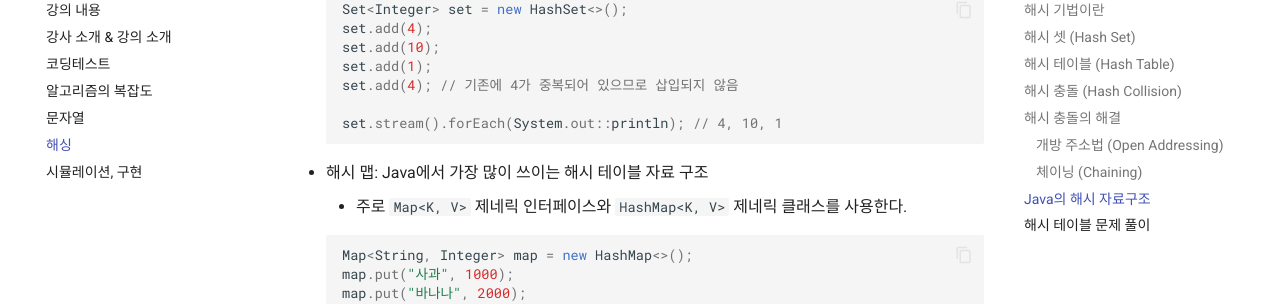
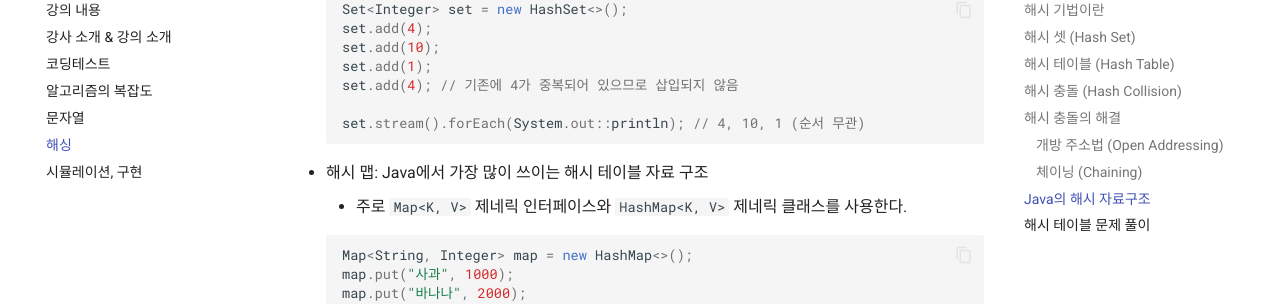
Before and after one commit to abel-shin/pccp-java, an MkDocs documentation site: the page built from docs/day1/section6.md, in a window 1280 px wide and 900 px high, scrolled down 3737 px. Shown: the part 146-450 px from the top of the window. Built offline with MkDocs 1.6.1 and Material for MkDocs 9.7.7, drawn with Linux system fonts in a browser that asks for light colours; some of the changed text lies outside the part shown.

Commit message:
added some notes

````diff
--- a/docs/day1/section6.md
+++ b/docs/day1/section6.md
@@ -70,7 +70,7 @@
     set.add(1);
     set.add(4); // 기존에 4가 중복되어 있으므로 삽입되지 않음
 
-    set.stream().forEach(System.out::println); // 4, 10, 1
+    set.stream().forEach(System.out::println); // 4, 10, 1 (순서 무관)
     ```
 
 
@@ -85,7 +85,7 @@
     map.put("바나나", 1500); // 기존 "바나나"의 value(2000)를 덮어씀
 
     for (String key: map.keySet()) {
-        System.out.println(key + " " + map.get(key));  // 사과 1000, 바나나 1500, 포도 3000
+        System.out.println(key + " " + map.get(key));  // 사과 1000, 바나나 1500, 포도 3000 (순서 무관)
     }
     ```
 
````
